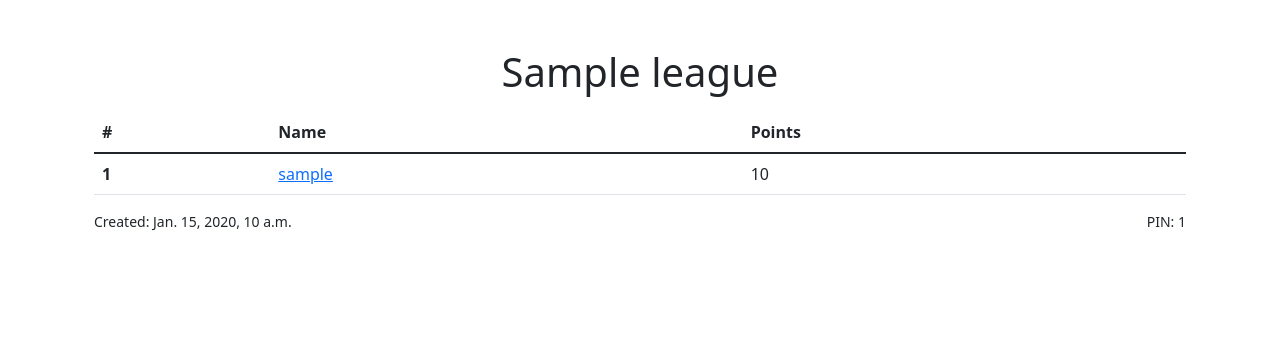
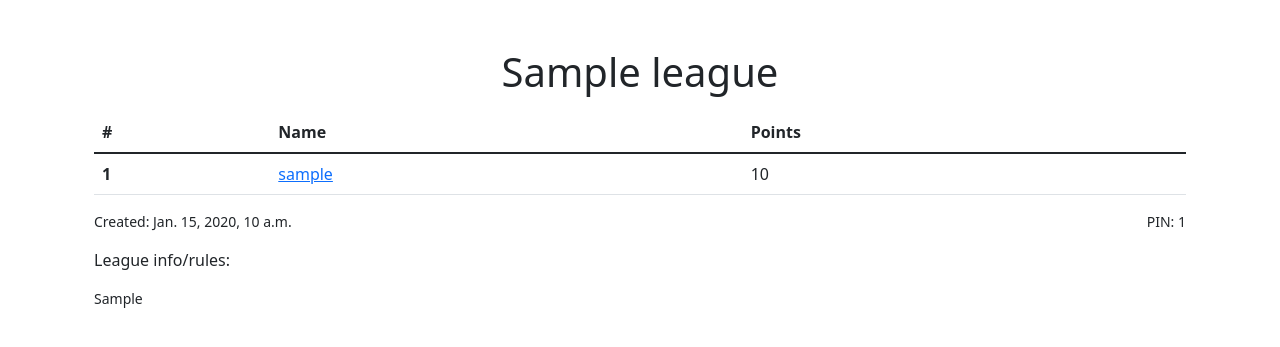
Before and after one commit to Grahev/FootballPredictor, a Django app: page /leagues/1/ in a window 1280 px wide. Shown: the part 56-403 px from the top of the page. Run offline with Django 3.2, Linux system fonts and the light colour scheme; tables that the repository leaves empty hold one stand-in row (values such as "Sample post").

Commit message:
add league info

```diff
--- a/predictor/templates/predictor/league_details.html
+++ b/predictor/templates/predictor/league_details.html
@@ -28,6 +28,10 @@
           <small>Created: {{league.create_date}}</small>
           <small>PIN: {{league.pin}}</small>
       </div>
+      <div class="info mt-3">
+        <p class="">League info/rules:</p>
+        <small>{{league.rules|linebreaks}}</small>
+      </div>
 </div>
 
 {% endblock content %}
```
